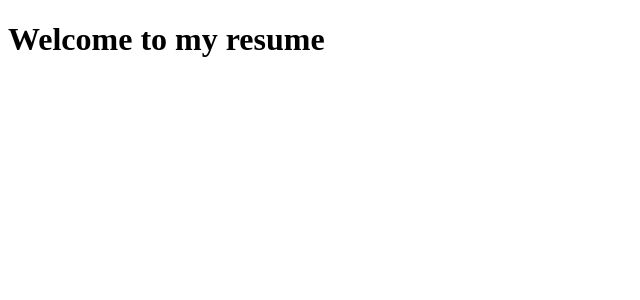
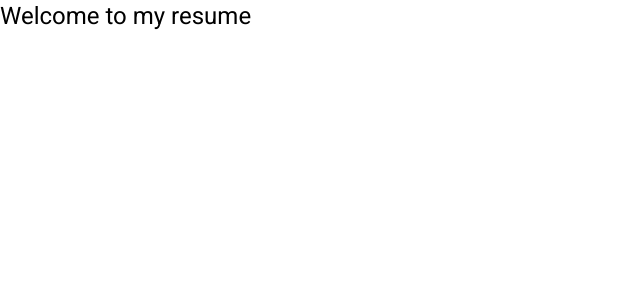
Before and after one commit to jlorenzoC/my-resume, an Angular app: page / in a window 1280 px wide. Shown: the top 300 px of the page, without its empty margins (0-640 px from the left). Built offline with nearby package versions, Linux system fonts and the light colour scheme.

Commit message:
:heavy_plus_sign: adds angular material

```diff
--- a/angular.json
+++ b/angular.json
@@ -34,6 +34,7 @@
               "src/assets"
             ],
             "styles": [
+              "./node_modules/@angular/material/prebuilt-themes/purple-green.css",
               "src/styles.scss"
             ],
             "scripts": []
@@ -102,6 +103,7 @@
               "src/assets"
             ],
             "styles": [
+              "./node_modules/@angular/material/prebuilt-themes/purple-green.css",
               "src/styles.scss"
             ],
             "scripts": []
--- a/package.json
+++ b/package.json
@@ -12,10 +12,12 @@
   "private": true,
   "dependencies": {
     "@angular/animations": "~12.2.0",
+    "@angular/cdk": "^12.2.6",
     "@angular/common": "~12.2.0",
     "@angular/compiler": "~12.2.0",
     "@angular/core": "~12.2.0",
     "@angular/forms": "~12.2.0",
+    "@angular/material": "^12.2.6",
     "@angular/platform-browser": "~12.2.0",
     "@angular/platform-browser-dynamic": "~12.2.0",
     "@angular/router": "~12.2.0",
--- a/src/app/app.module.ts
+++ b/src/app/app.module.ts
@@ -2,13 +2,15 @@
 import { BrowserModule } from '@angular/platform-browser';
 
 import { AppComponent } from './app.component';
+import { BrowserAnimationsModule } from '@angular/platform-browser/animations';
 
 @NgModule({
   declarations: [
     AppComponent
   ],
   imports: [
-    BrowserModule
+    BrowserModule,
+    BrowserAnimationsModule
   ],
   providers: [],
   bootstrap: [AppComponent]
--- a/src/index.html
+++ b/src/index.html
@@ -6,8 +6,11 @@
   <base href="/">
   <meta name="viewport" content="width=device-width, initial-scale=1">
   <link rel="icon" type="image/x-icon" href="favicon.ico">
+  <link rel="preconnect" href="https://fonts.gstatic.com">
+  <link href="https://fonts.googleapis.com/css2?family=Roboto:wght@300;400;500&display=swap" rel="stylesheet">
+  <link href="https://fonts.googleapis.com/icon?family=Material+Icons" rel="stylesheet">
 </head>
-<body>
+<body class="mat-typography">
   <app-root></app-root>
 </body>
 </html>
--- a/src/styles.scss
+++ b/src/styles.scss
@@ -1 +1,4 @@
 /* You can add global styles to this file, and also import other style files */
+
+html, body { height: 100%; }
+body { margin: 0; font-family: Roboto, "Helvetica Neue", sans-serif; }
```
Also changed, not shown: 1 other file (tests, documents, lock files or other folders).
